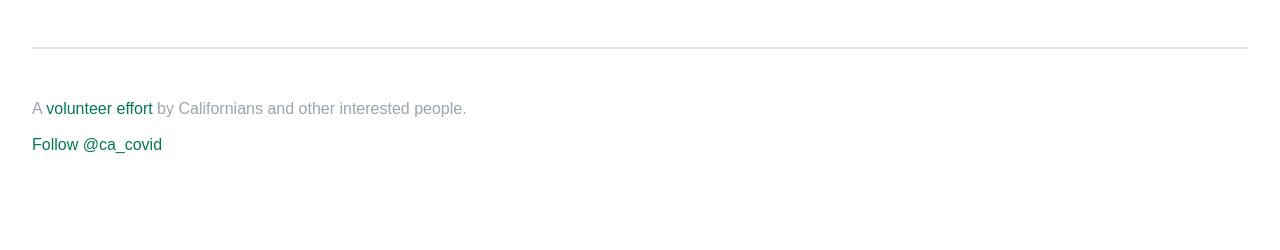
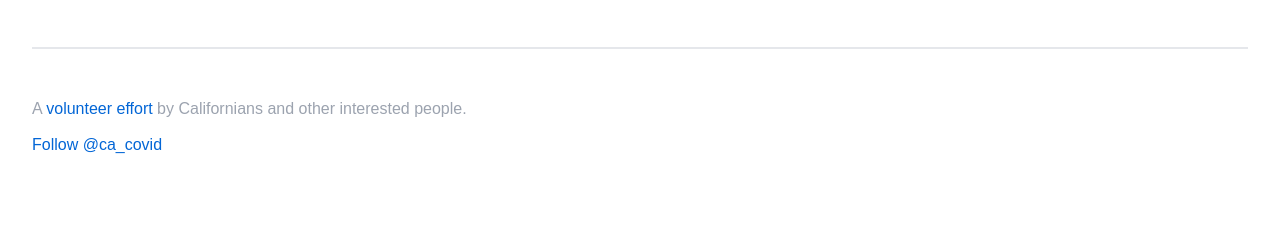
Before and after one commit to CAVaccineInventory/site, a Jekyll site: the page built from providers.md, in a window 1280 px wide. Shown: the part 1024-1274 px from the top of the page. Built offline with Jekyll 4.4.1, drawn with Linux system fonts in a browser that asks for light colours; some web fonts are replaced; comment, search, counter and statistics services are not loaded.

Commit message:
Make links blue instead of green: more familiar link color (#136)
Possibly helps a bit with links being too subtle (#134).

I tried Wikipedia's blue link color but it didn't seem to work
well, so I picked GitHub's instead.

```diff
--- a/assets/css/main.css
+++ b/assets/css/main.css
@@ -12,7 +12,7 @@
 }
 
 a {
-  color: #047857;
+  color: #0366d6;
 }
 
 .airtable-embed {
```
